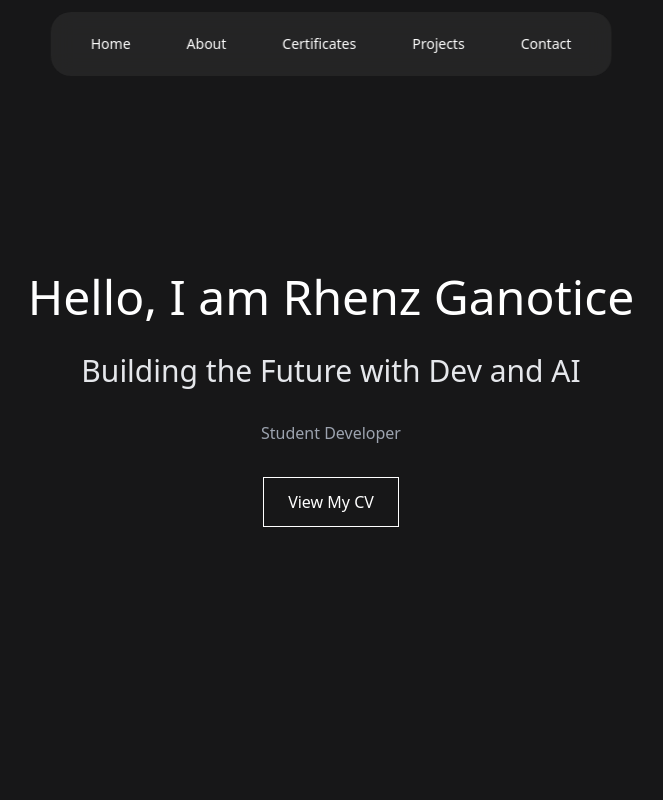
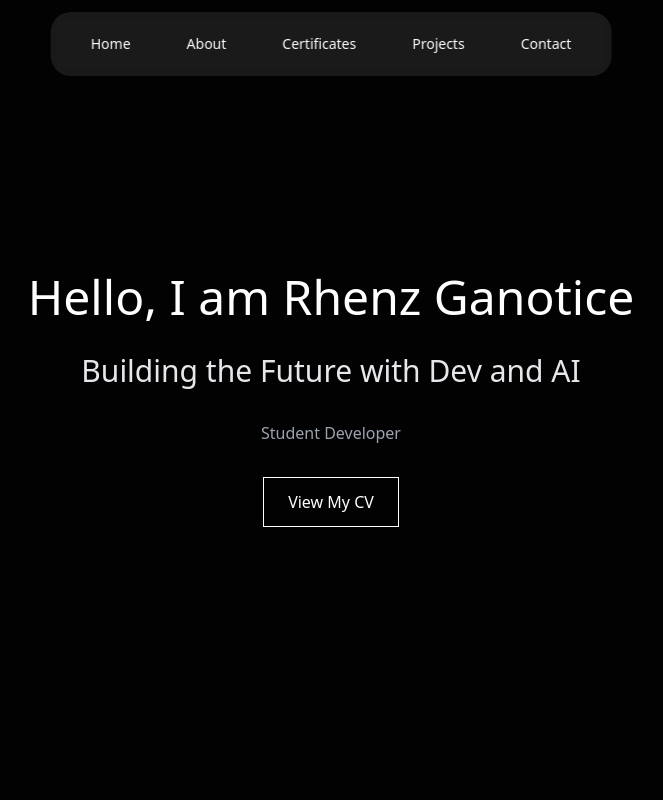
Before and after one commit to StDevRhenz/portfolio, a React (Create React App) app: page / in a window 1280 px wide. Shown: the top 800 px of the page, without its empty margins (309-972 px from the left). Built offline with nearby package versions, Linux system fonts and the light colour scheme.

Commit message:
Update: Buble Paginations

```diff
--- a/src/App.css
+++ b/src/App.css
@@ -4,7 +4,7 @@
 
 html {
   scroll-behavior: smooth;
-  background-color: #ECECF1;
+  background-color: rgb(0,0,0,0.9);
 }
 
 /* section {
```
